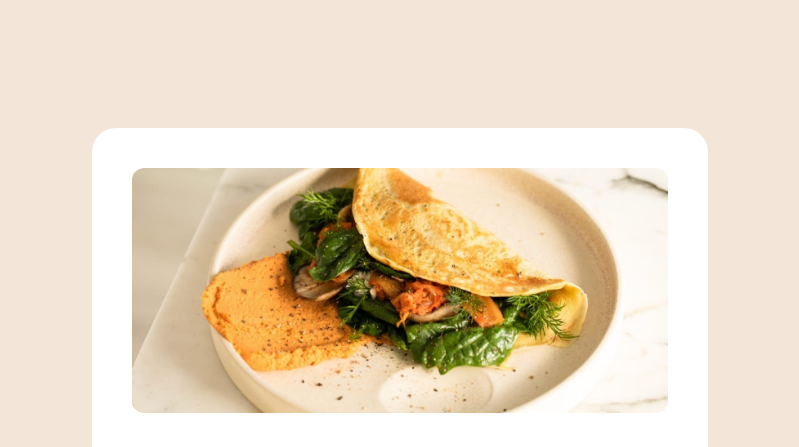
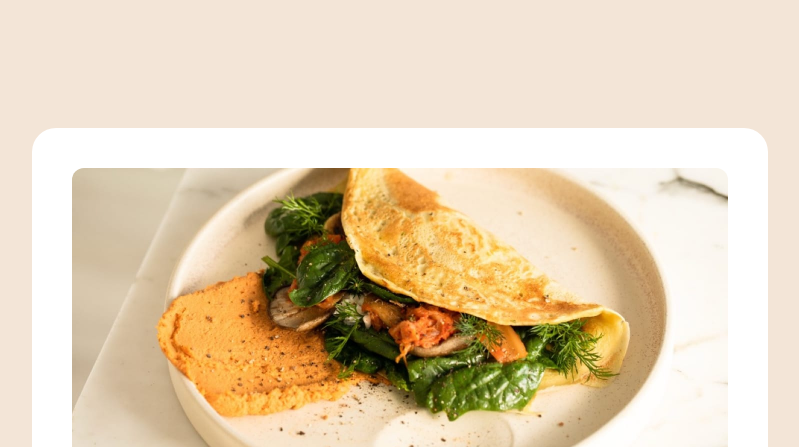
Before and after one commit to a-d14/recipe-page-frontend-mentor, a plain HTML site: page index.html in a window 1536 px wide. Shown: the top 447 px of the page, without its empty margins (368-1167 px from the left). Drawn offline with Linux system fonts and the light colour scheme.

Commit message:
fixed width issue in larger screen sizes

```diff
--- a/styles.css
+++ b/styles.css
@@ -269,3 +269,9 @@ ol > li::marker {
         font-size: var(--spacing-300);
     }
 }
+
+@media all and (min-width: 1440px) {
+    main {
+        max-width: 736px;
+    }
+}
```
